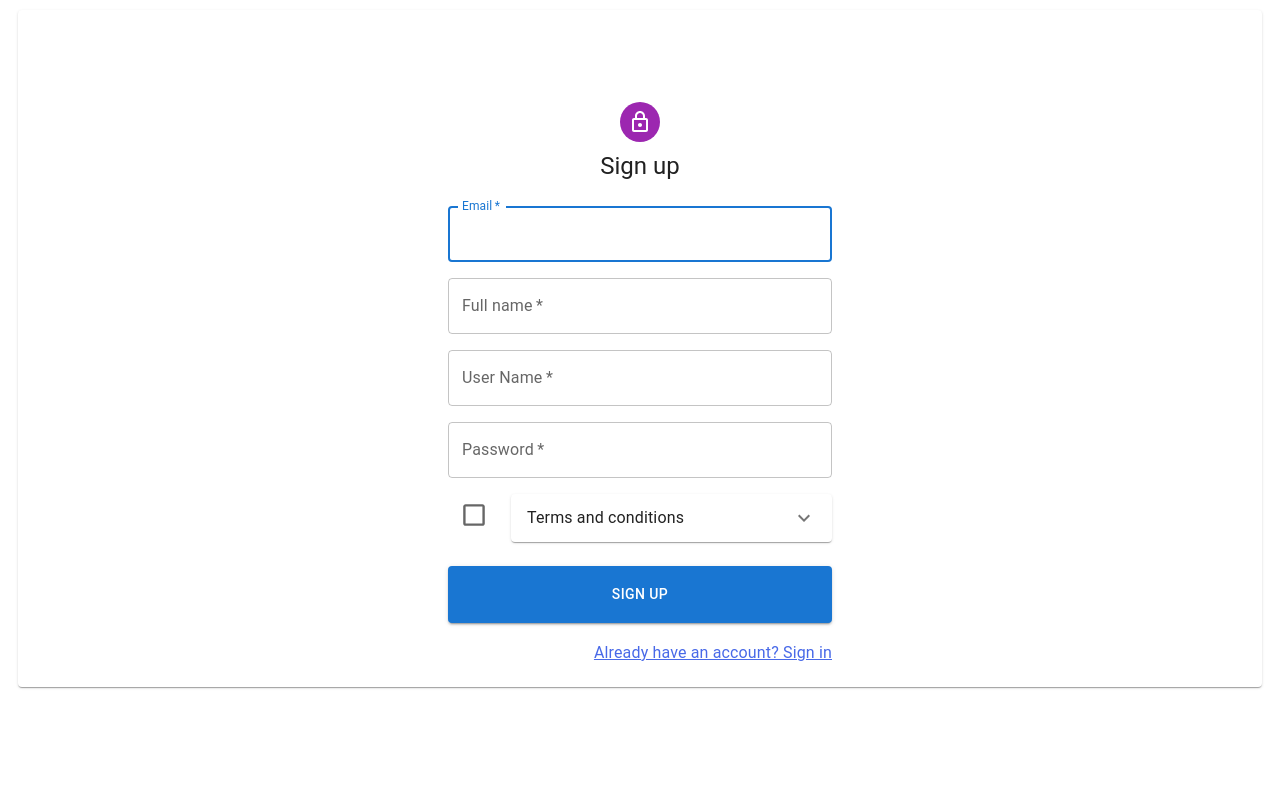
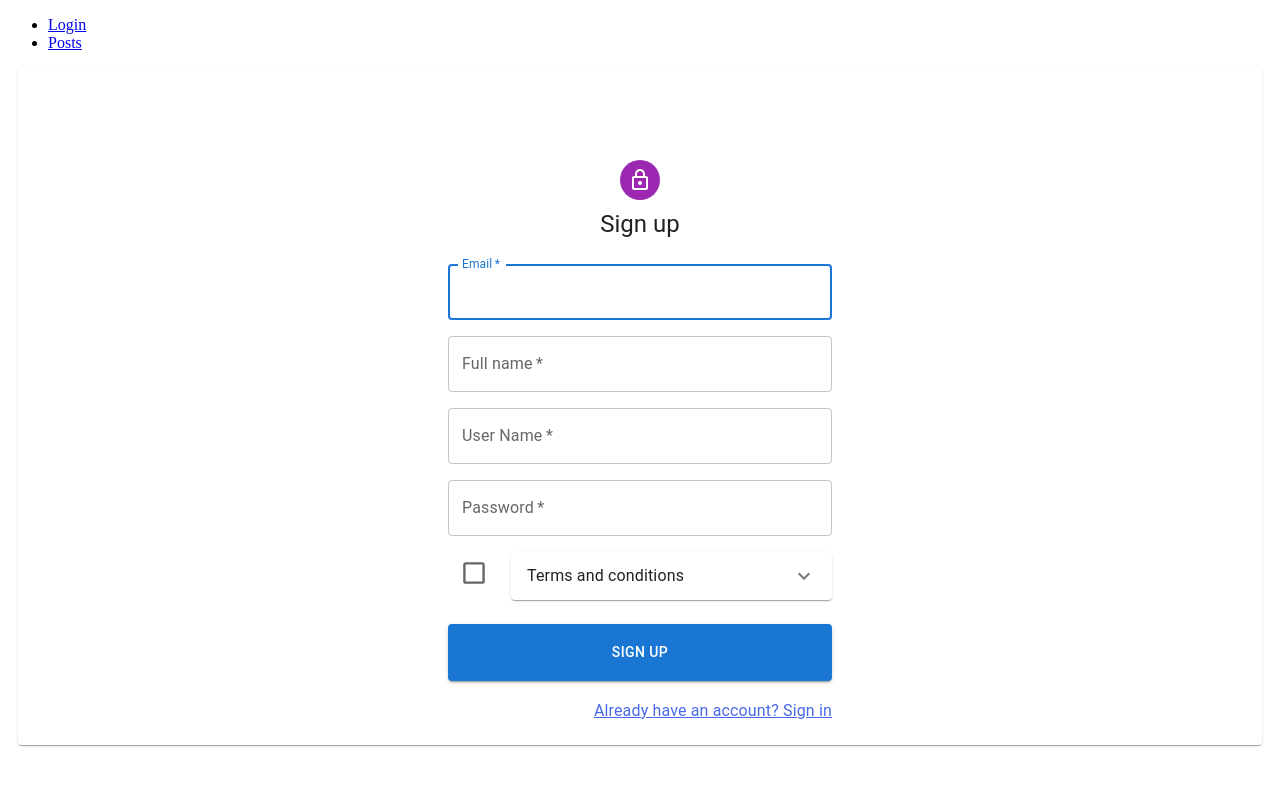
Before and after one commit to OlegStrokan/MERN-app, a React (Create React App) app in the folder frontend/: page /login in a window 1280 px wide. Shown: the top 786 px of the page. Built offline with nearby package versions, Linux system fonts and the light colour scheme.

Commit message:
version 1.4.1. Added router system, added redirect functional

```diff
--- a/frontend/package.json
+++ b/frontend/package.json
@@ -21,7 +21,10 @@
     "react": "^17.0.2",
     "react-dom": "^17.0.2",
     "react-hook-form": "^7.20.4",
+    "react-router-dom": "^6.0.2",
+    "react-router5": "^8.0.1",
     "react-scripts": "4.0.3",
+    "router5-plugin-browser": "^8.0.1",
     "typescript": "^4.1.2",
     "web-vitals": "^1.0.1",
     "yup": "^0.32.11"
--- a/frontend/src/App.tsx
+++ b/frontend/src/App.tsx
@@ -1,12 +1,27 @@
 import React from 'react';
 import { Login } from './pages/Login/Login';
 import { Posts } from './pages/Posts/Posts';
+import { Link, Navigate, Route, Routes } from 'react-router-dom';
 
 export const App = () => {
+
   return (
     <div>
-      <Login/>
-      <Posts/>
+      <nav className="Nav">
+        <ul>
+          <li>
+            <Link to="/login">Login</Link>
+          </li>
+          <li>
+            <Link to="/posts">Posts</Link>
+          </li>
+        </ul>
+      </nav>
+    <Routes>
+      <Route path='/' element={ <Navigate to={'/login'}/>}/>
+      <Route  path="/login" element={<Login />}/>
+      <Route  path="/posts" element={<Posts />}/>
+    </Routes>
     </div>
   );
 };
--- a/frontend/src/index.tsx
+++ b/frontend/src/index.tsx
@@ -2,10 +2,12 @@ import React from 'react';
 import ReactDOM from 'react-dom';
 import {App} from "./App";
 
+import { BrowserRouter } from 'react-router-dom';
+
 ReactDOM.render(
-  <React.StrictMode>
+<BrowserRouter>
     <App />
-  </React.StrictMode>,
+</BrowserRouter>,
   document.getElementById('root')
 );
 
--- a/frontend/src/pages/Login/Login.tsx
+++ b/frontend/src/pages/Login/Login.tsx
@@ -4,9 +4,15 @@ import styles from './Login.module.css';
 import { SignIn } from './SignIn';
 import { SignUp } from './SignUp';
 import { observer } from 'mobx-react-lite';
+import { auth } from '../../mobx/auth';
+import { Navigate } from 'react-router-dom';
 
-export const Login = observer(() => {
+export const Login:React.FC = observer(() => {
   const [register, setRegister] = React.useState<boolean>(true);
+
+  if  (auth.isAuth) {
+    return <Navigate to="/posts"/>;
+  }
 
   const onModelChange = () => {
     setRegister(!register);
--- a/frontend/src/pages/Posts/Posts.tsx
+++ b/frontend/src/pages/Posts/Posts.tsx
@@ -1,10 +1,16 @@
 import React from 'react';
 import { Card } from '@mui/material';
+import { auth } from '../../mobx/auth';
+import { Navigate } from 'react-router-dom';
 
 export const Posts = () => {
+    if  (!auth.isAuth) {
+      return <Navigate to="/login"/>;
+    }
   return (
     <Card>
-
+    This is posts
+      {auth.username}
     </Card>
   );
 };
```
Also changed, not shown: 2 other files (tests, documents, lock files or other folders).
